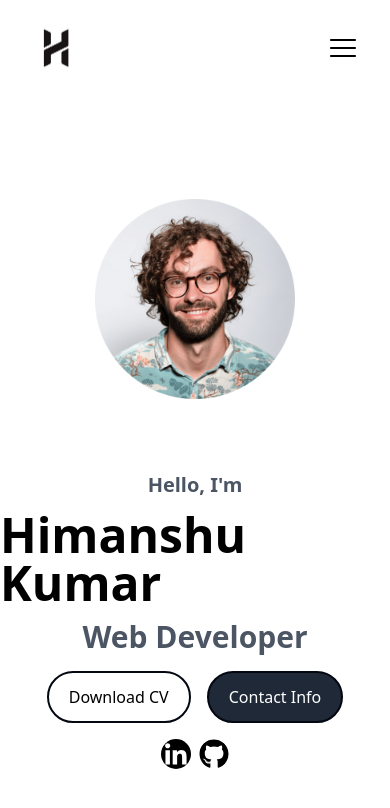
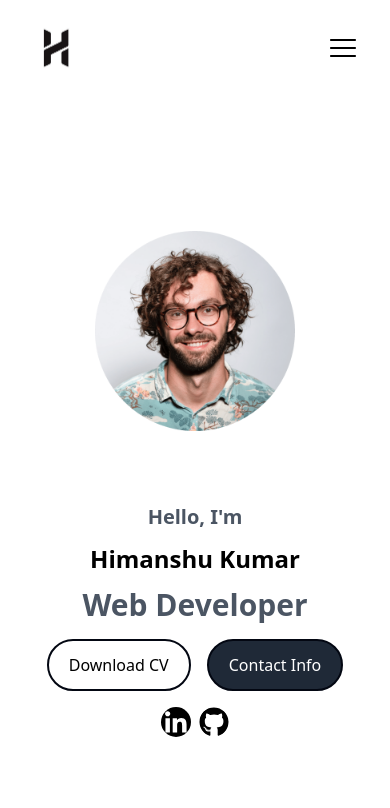
Before and after one commit to Himanshu4313/My_Portfolio, a React (Vite) app: page / in a window 390 px wide. Shown: the top 808 px of the page. Built offline with nearby package versions, Linux system fonts and the light colour scheme.

Commit message:
correct text size of the image

```diff
--- a/src/components/Banner.jsx
+++ b/src/components/Banner.jsx
@@ -15,7 +15,7 @@ const Banner = () => {
         </div>
         <div className="flex flex-col items-center justify-center">
           <p className="font-semibold text-xl text-gray-600">Hello, I'm</p>
-          <h1 className="text-5xl font-semibold py-3">Himanshu Kumar</h1>
+          <h1 className=" text-2xl lg:text-5xl md:text-5xl font-semibold py-3">Himanshu Kumar</h1>
           <p className="text-3xl font-semibold text-gray-600 ">Web Developer</p>
           <div className="py-4 flex justify-center items-center gap-4">
             <button className="border-gray-950 border-2 px-5 py-3 text-base font-medium rounded-full hover:bg-gray-800 hover:text-white">
```
